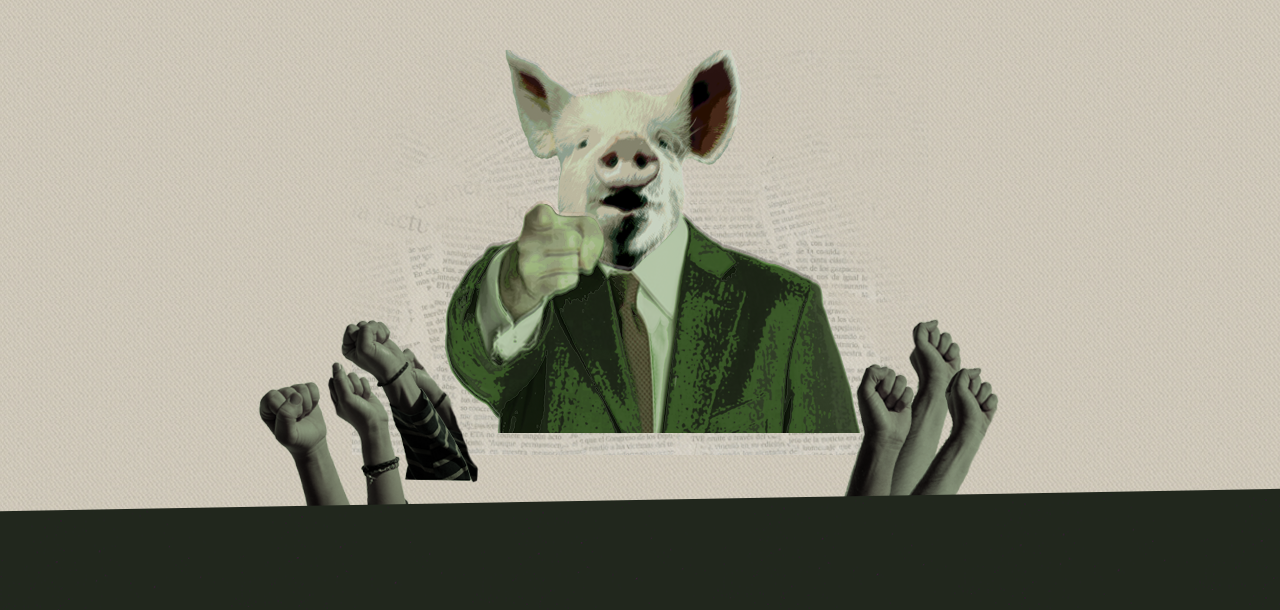
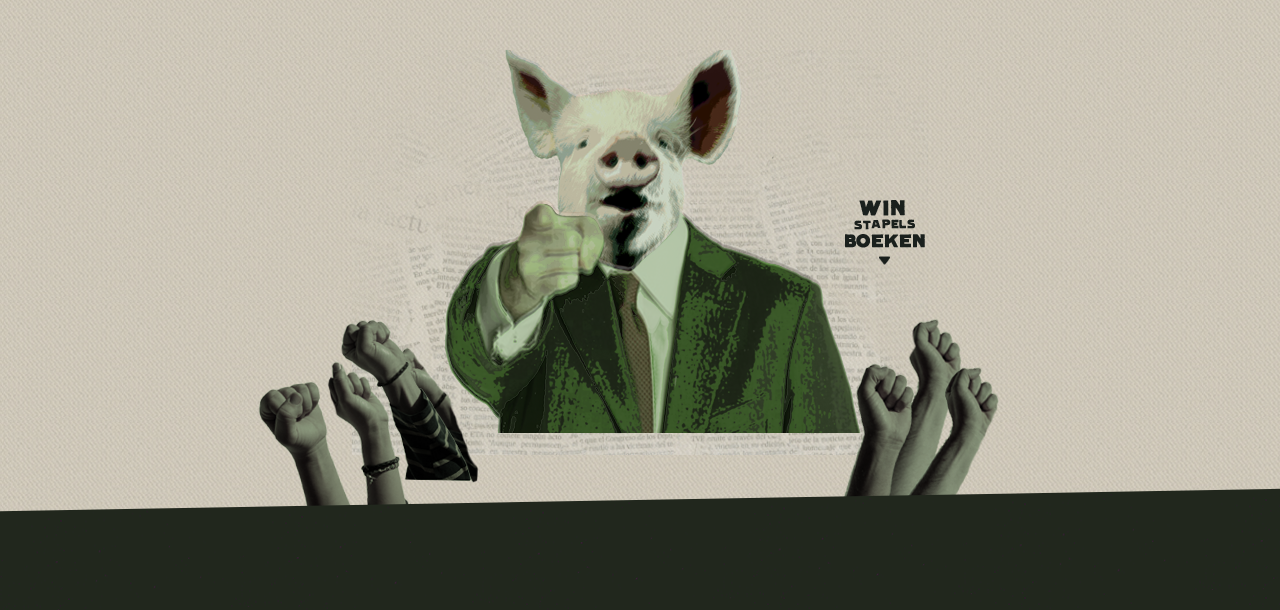
Before and after one commit to alexbern/MAIV, a PHP site: template view/home.php in a window 1280 px wide. Shown: the top 610 px of the page. Run offline with PHP 8.4, Linux system fonts and the light colour scheme; the template is opened without the code that fills it, so the values that code supplies are empty; the visitor is signed in with stand-in values (Sample User, id 1); some libraries are stand-ins or nearby versions.

Commit message:
triggerhome

```diff
--- a/_scss/_home.scss
+++ b/_scss/_home.scss
@@ -60,7 +60,6 @@
 }
 
 .introtext{
-  letter-spacing: -2px;
   font-family: $bold;
   @include centerdesktop;
   width: 50%;
@@ -68,7 +67,12 @@
   text-align: center;
   background: url('/assets/img/groenebg.png') repeat;
   font-size:1.5rem;
+}
 
+.triggerhome{
+  position:absolute;
+  top:200px;
+  left:70%;
 }
 
 
--- a/css/style.css
+++ b/css/style.css
@@ -697,7 +697,6 @@ h3 {
 }
 
 .introtext {
-  letter-spacing: -2px;
   font-family: Gothicbold;
   margin: 0 auto;
   width: 1024px;
@@ -706,6 +705,12 @@ h3 {
   text-align: center;
   background: url("/assets/img/groenebg.png") repeat;
   font-size: 1.5rem;
+}
+
+.triggerhome {
+  position: absolute;
+  top: 200px;
+  left: 70%;
 }
 
 .stappen {
--- a/view/home.php
+++ b/view/home.php
@@ -71,6 +71,7 @@
 
 <div class='header-wrapper home-wrapper'>
   <header class="header-home">
+    <div class="triggerhome"><img src="/assets/img/triggerhome.png" alt="win stapels boeken"></div>
     <div class="pig-foto"></div>
     <div class="header-titles">
       <h1 class="wewantyou">We Want You</h1>
```
Also changed, not shown: assets/img/triggerhome.png (added).
